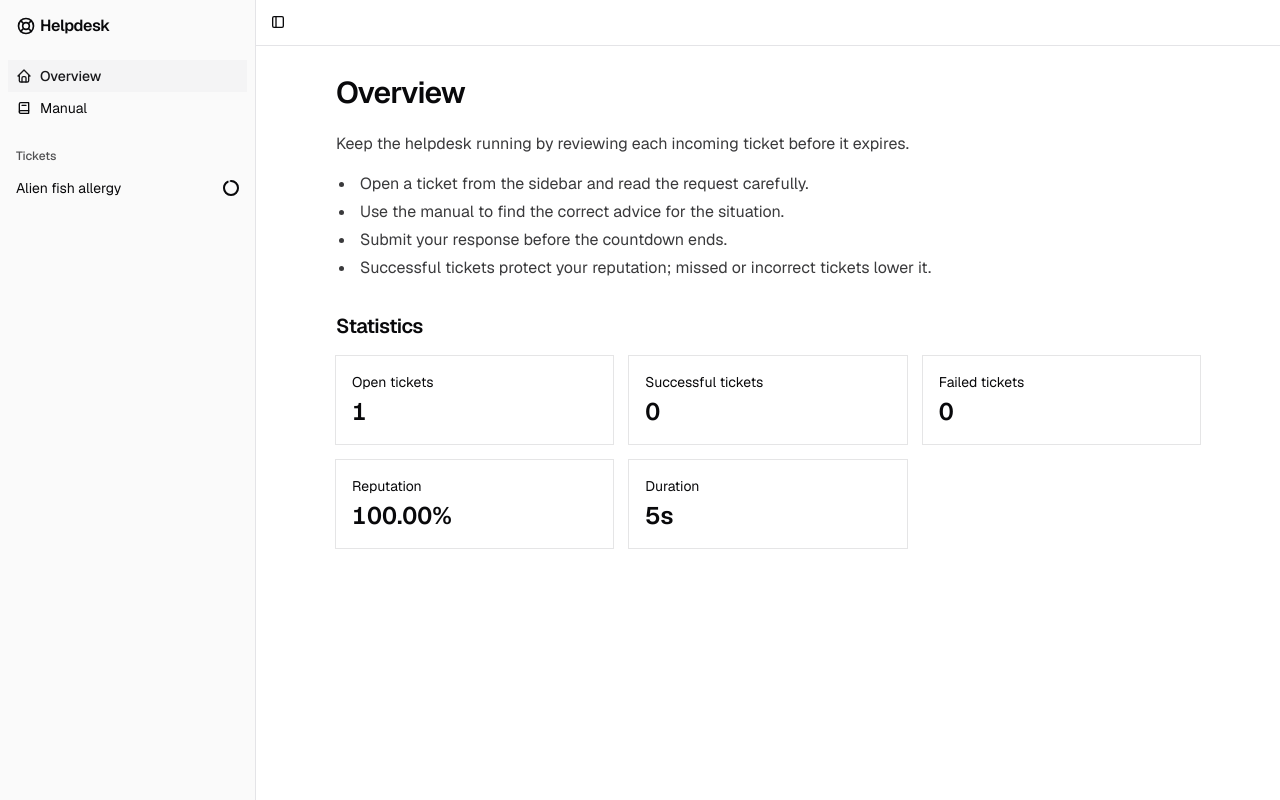
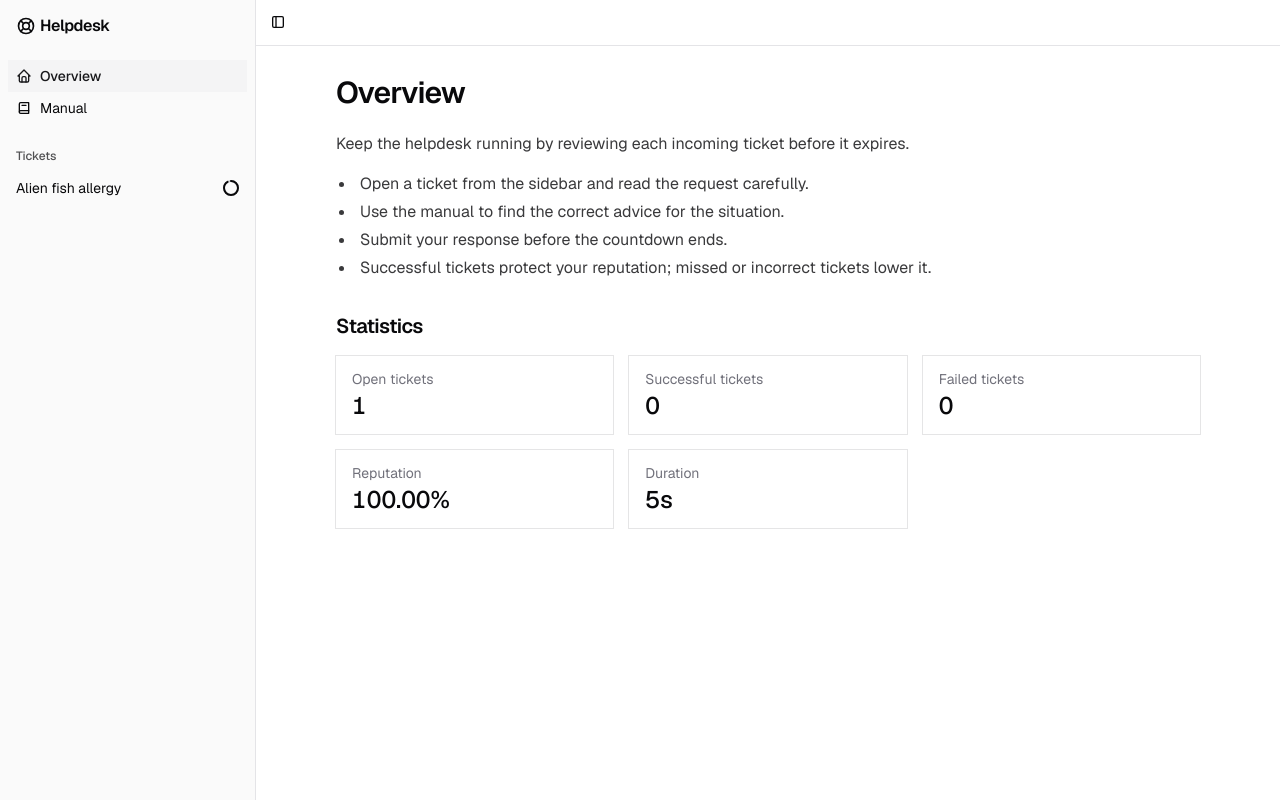
Before and after one commit to jameblai/helpdesk, a Next.js app: page / in a window 1280 px wide. Built offline with nearby package versions, Linux system fonts and the light colour scheme.

Commit message:
Update StatCard styles

```diff
--- a/components/GameStats.tsx
+++ b/components/GameStats.tsx
@@ -7,9 +7,11 @@ import { formatDuration } from "@/lib/format";
 function StatCard({ label, value }: { label: string; value: React.ReactNode }) {
   return (
     <Card>
-      <CardContent className="flex flex-col gap-1">
-        <p>{label}</p>
-        <p className="text-2xl font-semibold tabular-nums">{value}</p>
+      <CardContent className="flex flex-col gap-2">
+        <p className="text-muted-foreground leading-none">{label}</p>
+        <p className="text-2xl leading-none font-medium tabular-nums">
+          {value}
+        </p>
       </CardContent>
     </Card>
   );
```
